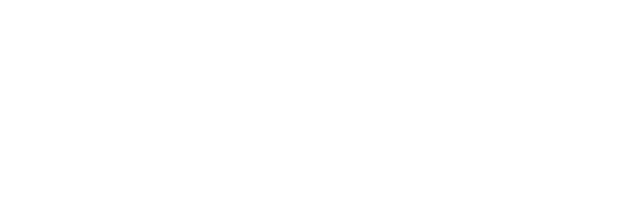
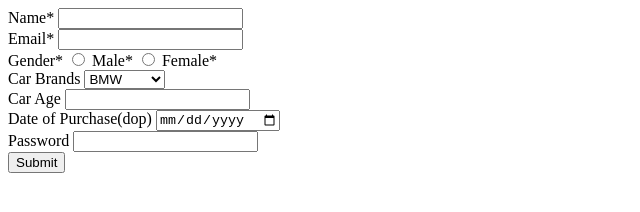
Before and after one commit to acciojob/car-insurance-form-Itishree2000, a website: page main.html in a window 1280 px wide. Shown: the whole page, without its empty margins (0-640 px from the left). Drawn offline with Linux system fonts and the light colour scheme.

Commit message:
created a submission

```diff
--- a/main.html
+++ b/main.html
@@ -8,7 +8,47 @@
 
 <body>
 	<!-- the entire body must be written by student -->
-    <script type="text/javascript" src="./script.js">
+		 <form method="post">
+    <div>
+      <label for="name">Name*</label>
+      <input type="text" id="name" name="name" required>
+    </div>
+	<div>
+	 <label for="email">Email*</label>
+	<input type="text" id="emai" name="email" required>
+	</div>
+	<div>
+	 <label>Gender*</label>
+	 <input type="radio" id="male" name="gender" value="male" required>
+	<label for="male">Male*</label>
+	<input type="radio" id="female" name="gender" value="female" required>
+	<label for="female">Female*</label>
+	</div>
+    <div>
+	<label for="car">Car Brands</label>
+	<select id="cars" name="car_brand">
+	<option value="BMW">BMW</option>
+	<option value="Audi">Audi</option>
+	<option value="Mercedez">Mercedez</option>
+	</select>
+	</div>
+	<div>
+	 <label for="carage">Car Age</label>
+	 <input type="number" id="carage" name="car_age"required>
+	</div>
+	<div>
+	<label for="dop">Date of Purchase(dop)</label>
+	<input type="date" id="dop" name="dop" required>
+	</div>
+	<div>
+	<label for="password">Password</label>
+	<input type="password" id="password" name="password" required>
+	</div>
+	<div>
+      <button type="submit">Submit</button>
+	</div>
+	</form>
+	<script type="text/javascript" src="./script.js">
 </script>
 
 </body>
```
